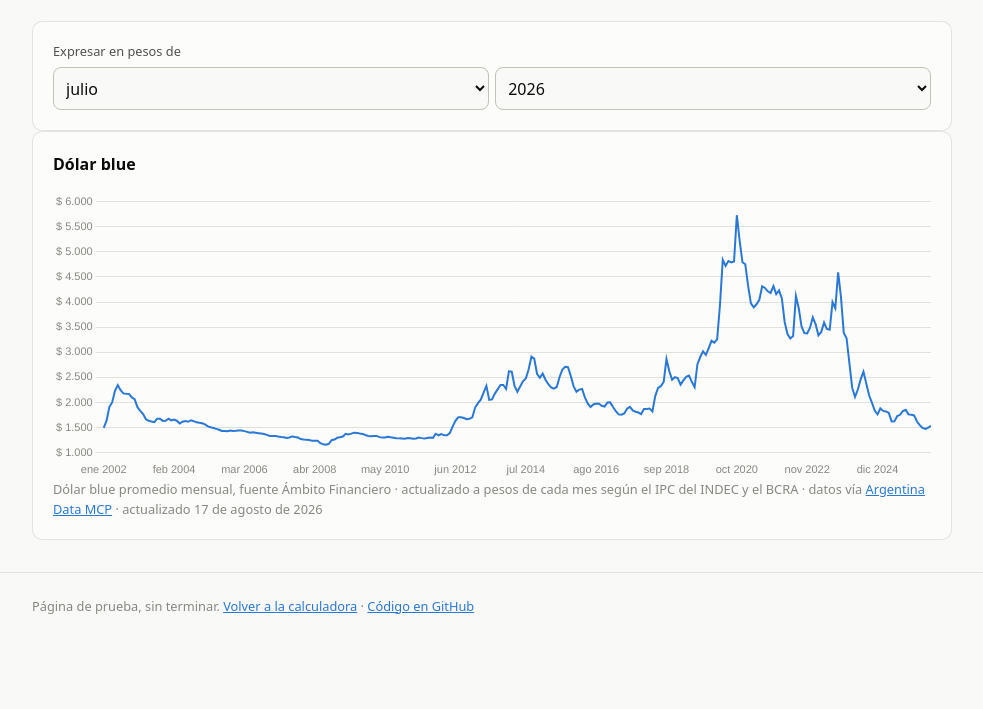
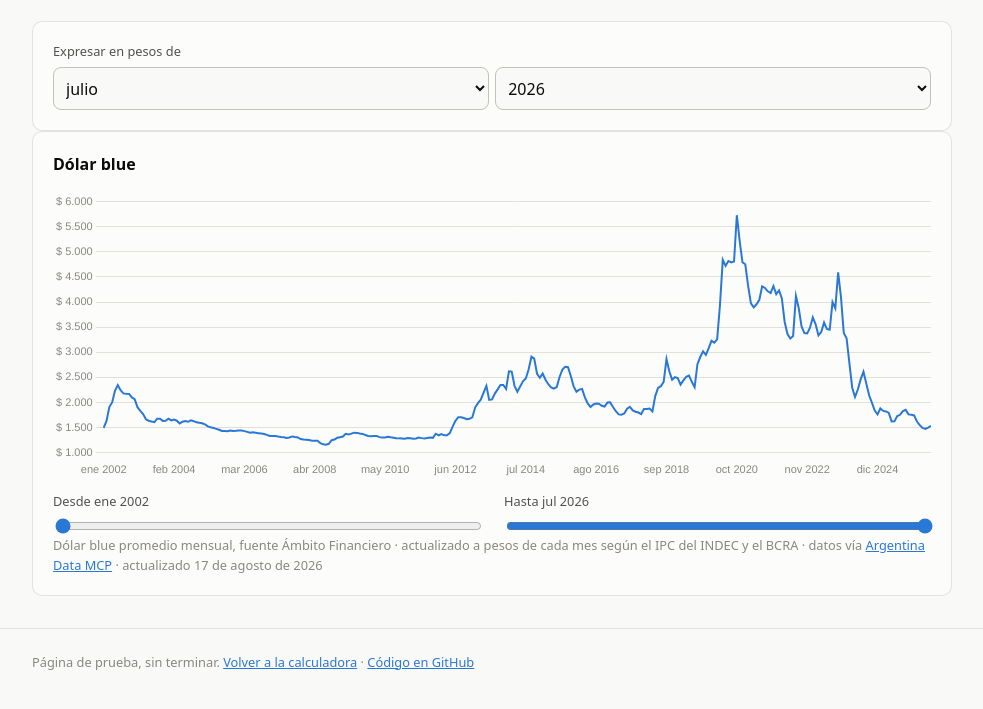
Before and after one commit to abenassi/calculadora-inflacion-ar, a website built with Vite: page actualizar.html in a window 1280 px wide. Shown: the part 177-886 px from the top of the page, without its empty margins (148-1131 px from the left). Before the commit the page ends 847 px from the top, so only its background shows below. Built offline with nearby package versions, Linux system fonts and the light colour scheme.

Commit message:
Arreglar tooltip invisible en modo oscuro y agregar zoom temporal a /actualizar.html
El tooltip de Chart.js usaba el color de texto como fondo sin fijar el color del
texto, así que en modo oscuro (fondo blanco) el texto quedaba blanco sobre blanco.
Se corrigió en los dos gráficos del sitio.

El zoom permite mirar un período acotado del dólar blue reindexado en vez de sólo
el rango completo. El estado del slider guarda si cada punta quedó pegada a su
extremo, no sólo el índice crudo: sin eso, la punta "hasta" se quedaba mostrando un
mes viejo cuando el punto más nuevo entraba y salía de la serie según el mes
objetivo (pasa de verdad, mientras el dólar blue ya cerró el mes pero el INDEC
todavía no publicó el IPC correspondiente).

```diff
--- a/actualizar.html
+++ b/actualizar.html
@@ -47,6 +47,16 @@
             aria-label="Dólar blue promedio mensual, reexpresado en los pesos del mes elegido"
           ></canvas>
         </div>
+        <div class="rango" id="rango">
+          <div class="rango__campo">
+            <label for="rango-desde">Desde <span id="rango-desde-texto"></span></label>
+            <input type="range" id="rango-desde" min="0" max="0" value="0" />
+          </div>
+          <div class="rango__campo">
+            <label for="rango-hasta">Hasta <span id="rango-hasta-texto"></span></label>
+            <input type="range" id="rango-hasta" min="0" max="0" value="0" />
+          </div>
+        </div>
         <p class="badge">
           Dólar blue promedio mensual, fuente Ámbito Financiero · actualizado a
           pesos de cada mes según el IPC del INDEC y el BCRA · datos vía
--- a/src/styles.css
+++ b/src/styles.css
@@ -424,6 +424,34 @@ button:focus-visible {
 .panel h2 {
   margin: 0;
   font-size: 1rem;
+}
+
+/* Zoom temporal del gráfico de una serie: dos sliders separados en vez de uno con
+ * las dos manijas superpuestas, porque en pantallas táctiles dos manijas pisadas
+ * son difíciles de agarrar por separado. */
+.rango {
+  display: flex;
+  flex-wrap: wrap;
+  gap: 0.75rem 1.5rem;
+  margin-top: 0.75rem;
+}
+
+.rango__campo {
+  display: flex;
+  flex-direction: column;
+  gap: 0.3rem;
+  flex: 1;
+  min-width: 180px;
+}
+
+.rango__campo label {
+  font-size: 0.8rem;
+  color: var(--text-secondary);
+}
+
+.rango__campo input[type="range"] {
+  accent-color: var(--series-1);
+  width: 100%;
 }
 
 .leyenda-inline {
--- a/src/ui/actualizar-main.ts
+++ b/src/ui/actualizar-main.ts
@@ -4,10 +4,13 @@
  * `actualizarSerie`, que a su vez reusa `adjust()` tal cual.
  */
 import { actualizarSerie } from "../engine/actualizar.js";
-import { nombrarMes } from "../engine/mes.js";
+import type { PuntoActualizado } from "../engine/actualizar.js";
+import { abreviarMes, nombrarMes } from "../engine/mes.js";
 import type { Mes, SerieIndice, SerieValores } from "../engine/types.js";
 import { dibujarSerieActualizada } from "./chart-serie.js";
 import { fechaLarga } from "./format.js";
+import { moverSlider, rangoInicial, reajustarRango } from "./rango-slider.js";
+import type { EstadoRango } from "./rango-slider.js";
 
 const NOMBRES_MES = [
   "enero", "febrero", "marzo", "abril", "mayo", "junio",
@@ -31,6 +34,11 @@ const el = <T extends HTMLElement>(id: string): T => {
 
 let ipc: SerieIndice;
 let dolarBlue: SerieValores;
+
+/** Los puntos ya reindexados al mes objetivo, sin recortar por el slider. */
+let puntosCompletos: PuntoActualizado[] = [];
+let mesObjetivoTexto = "";
+let rango: EstadoRango | null = null;
 
 /**
  * El rango de meses objetivo que el motor puede resolver sin estimar nada: nunca
@@ -93,10 +101,42 @@ function leerObjetivo(): string {
   return `${anio}-${mes}`;
 }
 
+/**
+ * Refleja `rango` en los dos `<input type="range">` (topes y valores) y recorta
+ * `puntosCompletos` para redibujar.
+ */
+function redibujar(): void {
+  const { desdeIdx, hastaIdx } = rango!;
+  const maximo = puntosCompletos.length - 1;
+
+  const inputDesde = el<HTMLInputElement>("rango-desde");
+  const inputHasta = el<HTMLInputElement>("rango-hasta");
+  inputDesde.max = inputHasta.max = String(maximo);
+  inputDesde.value = String(desdeIdx);
+  inputHasta.value = String(hastaIdx);
+
+  el("rango-desde-texto").textContent = abreviarMes(puntosCompletos[desdeIdx]!.mes);
+  el("rango-hasta-texto").textContent = abreviarMes(puntosCompletos[hastaIdx]!.mes);
+
+  const puntos = puntosCompletos.slice(desdeIdx, hastaIdx + 1);
+  dibujarSerieActualizada(el<HTMLCanvasElement>("grafico"), puntos, mesObjetivoTexto);
+}
+
+function manejarInputRango(origen: "desde" | "hasta"): void {
+  const desdeIdx = Number(el<HTMLInputElement>("rango-desde").value);
+  const hastaIdx = Number(el<HTMLInputElement>("rango-hasta").value);
+  rango = moverSlider(origen, desdeIdx, hastaIdx, puntosCompletos.length);
+  redibujar();
+}
+
 function actualizar(): void {
   const mesObjetivo = leerObjetivo();
-  const puntos = actualizarSerie(dolarBlue.datos, mesObjetivo, ipc);
-  dibujarSerieActualizada(el<HTMLCanvasElement>("grafico"), puntos, nombrarMes(mesObjetivo));
+  mesObjetivoTexto = nombrarMes(mesObjetivo);
+  puntosCompletos = actualizarSerie(dolarBlue.datos, mesObjetivo, ipc);
+  rango = rango === null
+    ? rangoInicial(puntosCompletos.length)
+    : reajustarRango(rango, puntosCompletos.length);
+  redibujar();
 }
 
 async function iniciar(): Promise<void> {
@@ -129,6 +169,8 @@ async function iniciar(): Promise<void> {
     if (objetivo.id === "objetivo-anio") acotarMesesObjetivo();
     actualizar();
   });
+  el<HTMLInputElement>("rango-desde").addEventListener("input", () => manejarInputRango("desde"));
+  el<HTMLInputElement>("rango-hasta").addEventListener("input", () => manejarInputRango("hasta"));
   actualizar();
 }
 
--- a/src/ui/chart-serie.ts
+++ b/src/ui/chart-serie.ts
@@ -54,6 +54,12 @@ export function dibujarSerieActualizada(
       plugins: {
         tooltip: {
           backgroundColor: t.texto,
+          // El fondo del tooltip es `t.texto` (blanco en modo oscuro), así que el
+          // texto tiene que ir con `t.superficie` —su opuesto— para no quedar
+          // blanco sobre blanco: Chart.js no hereda el color del tema, así que sin
+          // esto usa su propio default (también blanco).
+          titleColor: t.superficie,
+          bodyColor: t.superficie,
           padding: 10,
           callbacks: {
             label: (item) => pesosRedondo(Number(item.raw)),
--- a/src/ui/chart.ts
+++ b/src/ui/chart.ts
@@ -163,6 +163,11 @@ export function dibujar(canvas: HTMLCanvasElement, r: Resultado): void {
       plugins: {
         tooltip: {
           backgroundColor: t.texto,
+          // Mismo motivo que en `chart-serie.ts`: el fondo es `t.texto` (blanco en
+          // modo oscuro), así que el texto necesita el color opuesto o queda
+          // blanco sobre blanco con el default de Chart.js.
+          titleColor: t.superficie,
+          bodyColor: t.superficie,
           padding: 10,
           displayColors: false,
           callbacks: {
--- /dev/null
+++ b/src/ui/rango-slider.ts
@@ -0,0 +1,60 @@
+/**
+ * El estado del zoom temporal de `/actualizar.html`, separado del DOM para poder
+ * testearlo. Guarda índices sobre `puntosCompletos`, y esos índices dejan de
+ * significar el mismo mes cada vez que el largo de esa serie cambia: pasa de verdad,
+ * no es hipotético, porque `actualizarSerie` descarta el punto más nuevo del dólar
+ * blue mientras el IPC todavía no publicó ese mes, y lo vuelve a incluir apenas
+ * publica — una ventana de ~2 semanas por mes.
+ *
+ * La solución no es "recortar si ya no entra": un slider que la persona dejó pegado
+ * a una punta tiene que **seguir** a esa punta cuando el largo cambia, no quedarse
+ * pegado al número de índice viejo. Uno que la persona dejó en un punto intermedio,
+ * en cambio, no se mueve solo — sólo se recorta si el nuevo largo ya no lo banca.
+ */
+export type EstadoRango = {
+  desdeIdx: number;
+  hastaIdx: number;
+  desdeEnElPiso: boolean;
+  hastaEnElTope: boolean;
+};
+
+/** Primer estado, para cuando todavía no hay uno previo: la serie entera. */
+export function rangoInicial(largo: number): EstadoRango {
+  const maximo = largo - 1;
+  return { desdeIdx: 0, hastaIdx: maximo, desdeEnElPiso: true, hastaEnElTope: true };
+}
+
+/** Recalcula el rango tras un cambio de largo de `puntosCompletos` (cambió el mes objetivo). */
+export function reajustarRango(anterior: EstadoRango, largo: number): EstadoRango {
+  const maximo = largo - 1;
+  return {
+    desdeIdx: anterior.desdeEnElPiso ? 0 : Math.min(anterior.desdeIdx, maximo),
+    hastaIdx: anterior.hastaEnElTope ? maximo : Math.min(anterior.hastaIdx, maximo),
+    desdeEnElPiso: anterior.desdeEnElPiso,
+    hastaEnElTope: anterior.hastaEnElTope,
+  };
+}
+
+/**
+ * Recalcula el rango tras mover un slider a mano. Si "desde" cruza a "hasta" (o al
+ * revés), empuja al otro en vez de dejar un rango invertido — son dos sliders
+ * separados, no uno con dos manijas, así que nada impide que se crucen solos.
+ */
+export function moverSlider(
+  origen: "desde" | "hasta",
+  desdeIdx: number,
+  hastaIdx: number,
+  largo: number,
+): EstadoRango {
+  const maximo = largo - 1;
+  if (desdeIdx > hastaIdx) {
+    if (origen === "desde") hastaIdx = desdeIdx;
+    else desdeIdx = hastaIdx;
+  }
+  return {
+    desdeIdx,
+    hastaIdx,
+    desdeEnElPiso: desdeIdx === 0,
+    hastaEnElTope: hastaIdx === maximo,
+  };
+}
```
Also changed, not shown: tests/rango-slider.test.ts (added, +72 -0 lines).
